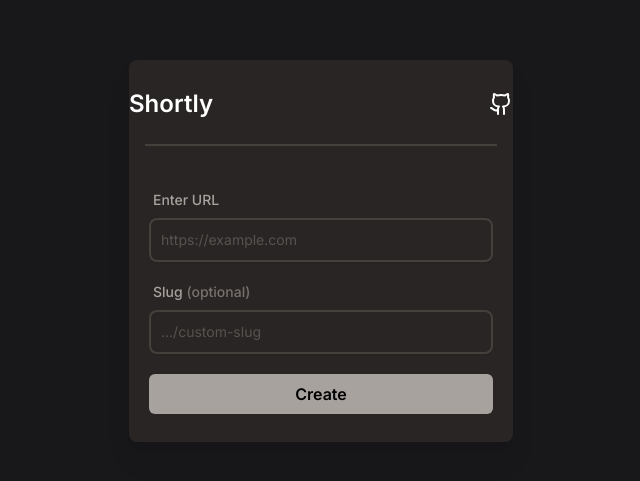
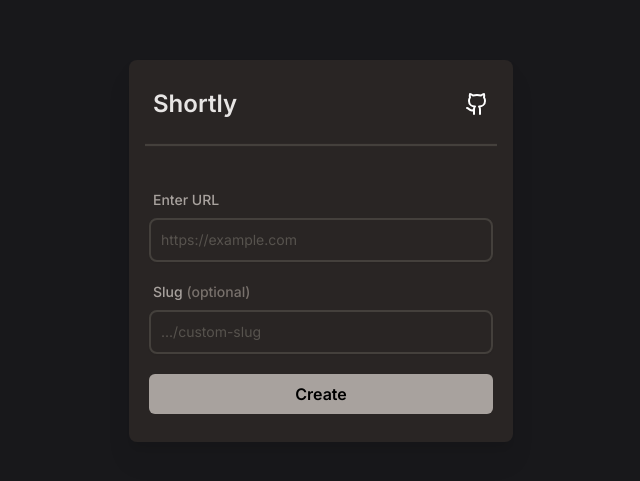
Before and after one commit to PhantomKnight287/url-shortner, a Next.js app: page / in a window 1280 px wide. Shown: the part 149-630 px from the top of the page, without its empty margins (319-959 px from the left). Built offline with nearby package versions, Linux system fonts and the light colour scheme.

Commit message:
minor color and layout changes.

```diff
--- a/components/header/index.tsx
+++ b/components/header/index.tsx
@@ -2,8 +2,8 @@ import React from "react";
 import { Github } from "lucide-react";
 function Header() {
   return (
-    <header className="container flex flex-row items-center justify-between">
-      <h1 className="text-2xl font-semibold">Shortly</h1>
+    <header className="container flex flex-row items-center justify-between px-6">
+      <h1 className="text-2xl font-semibold text-stone-200">Shortly</h1>
       <a
         href="https://github.com/phantomknight287/url-shortner"
         target="_blank"
```
